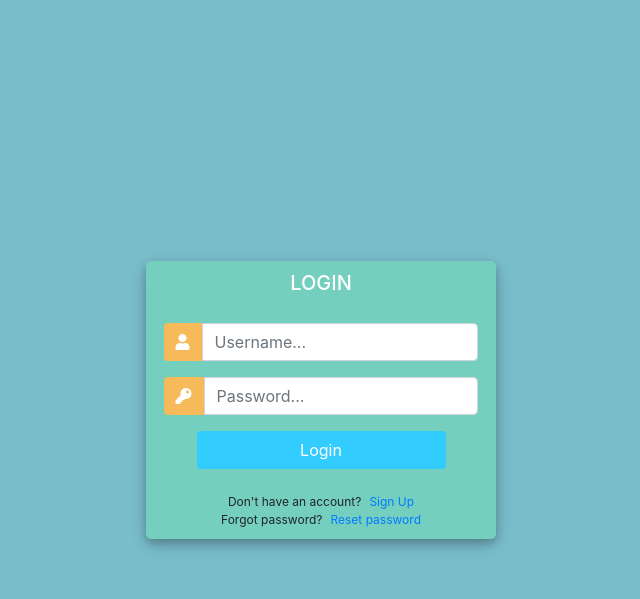
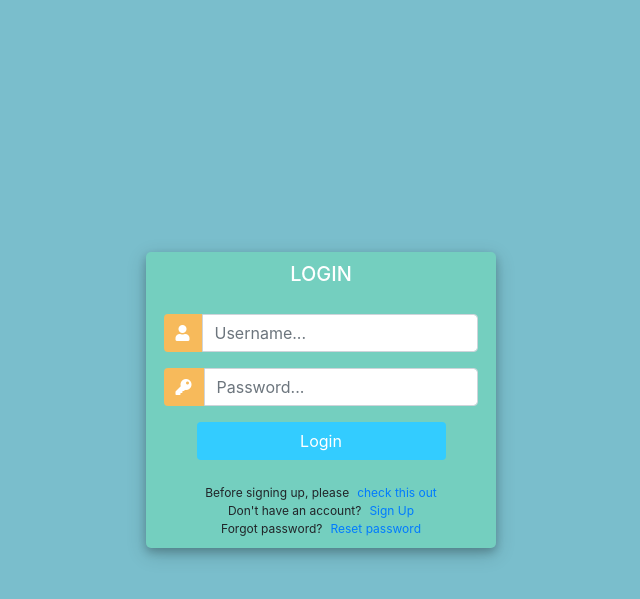
Before and after one commit to perfait/CRM, a Django app: page /login/ in a window 1280 px wide. Shown: the top 599 px of the page, without its empty margins (319-959 px from the left). Run offline with Django 3.2, Linux system fonts and the light colour scheme; some libraries are stand-ins or nearby versions.

Commit message:
Added instructions to the login form

```diff
--- a/accounts/templates/accounts/login.html
+++ b/accounts/templates/accounts/login.html
@@ -48,6 +48,7 @@
 			width: 100%;
 			background: #33ccff !important;
 			color: white !important;
+		}
 		}
 		.login_btn:focus {
 			box-shadow: none !important;
@@ -118,6 +119,9 @@
 
 				<div class="mt-4" style="font-size: 12px;">
 					<div class="d-flex justify-content-center links">
+						Before signing up, please <a href="https://github.com/perfait/CRM/blob/main/README.md" class="ml-2">check this out </a>
+					</div>
+					<div class="d-flex justify-content-center links">
 						Don't have an account? <a href="{% url 'register' %}" class="ml-2">Sign Up</a>
 					</div>
 					<div class="d-flex justify-content-center links">
```
